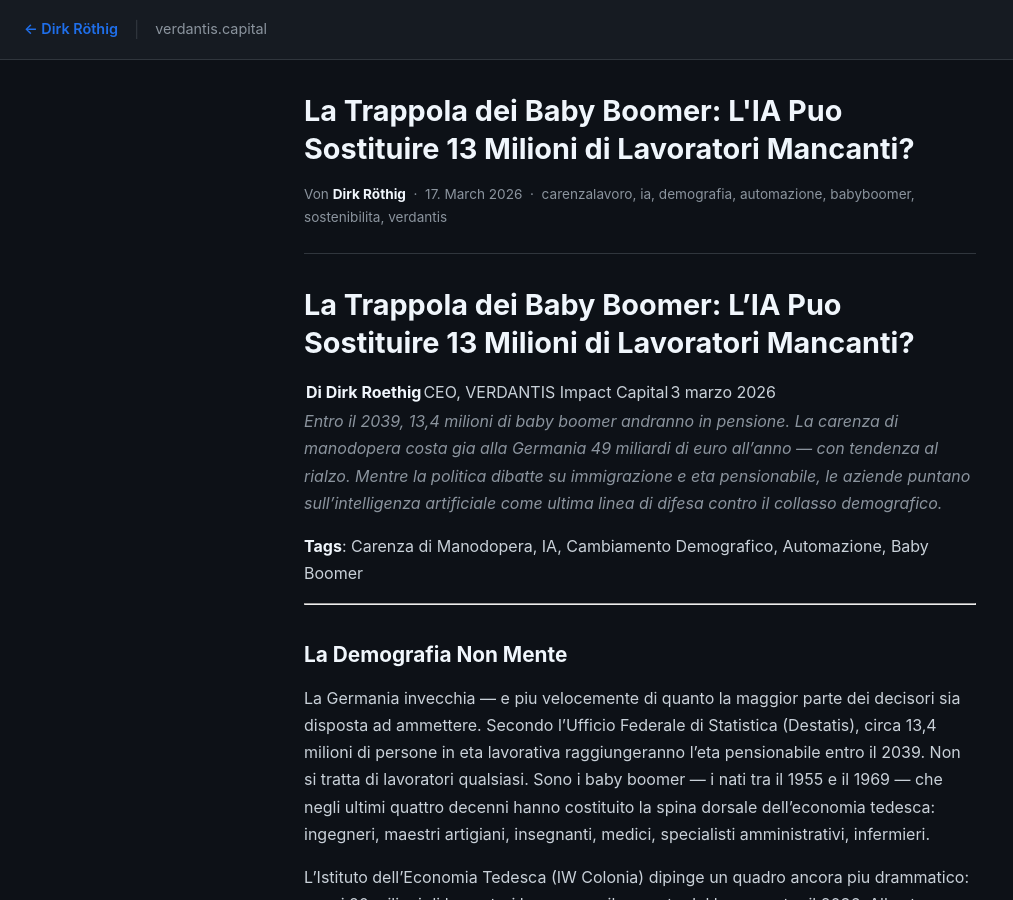
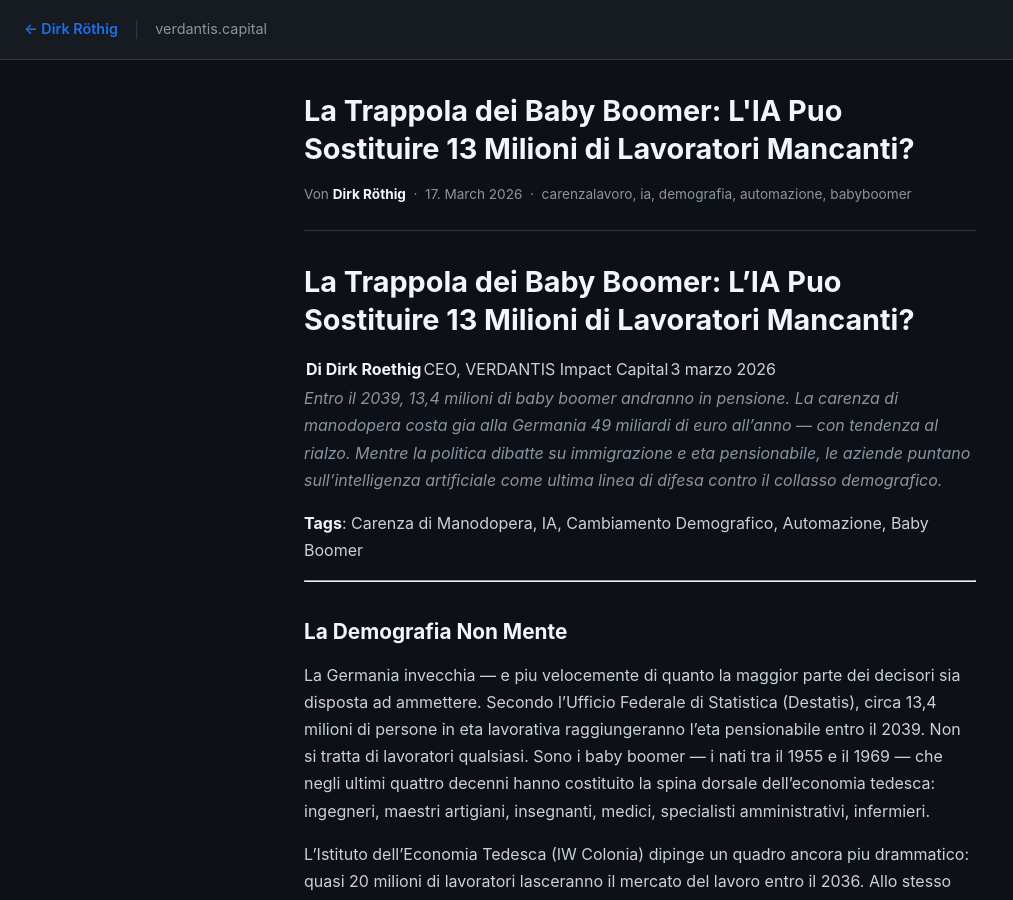
Before and after one commit to GaudianVivere/GaudianVivere.github.io, a Jekyll site: the page built from _posts/2026-03-17-artikel-16-it.md, in a window 1280 px wide and 900 px high. Shown: the whole window, without its empty margins (0-1013 px from the left). Built offline with Jekyll 4.4.1, drawn with Linux system fonts in a browser that asks for light colours; some of the changed lines change nothing that is shown; some of the changed text lies outside the part shown.

Commit message:
Update 2026-03-17-artikel-16-it.md

```diff
--- a/_posts/2026-03-17-artikel-16-it.md
+++ b/_posts/2026-03-17-artikel-16-it.md
@@ -1,13 +1,8 @@
 ---
-layout: post
 title: "La Trappola dei Baby Boomer: L'IA Puo Sostituire 13 Milioni di Lavoratori Mancanti?"
-date: 2026-03-17
-categories: [sostenibilita]
-tags: ["carenzalavoro", "ia", "demografia", "automazione", "babyboomer", "sostenibilita", "verdantis"]
-author: "Dirk Roethig, CEO, VERDANTIS Impact Capital"
-lang: it
-published: true
 description: "Entro il 2039, 13,4 milioni di baby boomer andranno in pensione. La carenza di manodopera costa alla Germania 49 miliardi all'anno. L'IA e l'unica via d'uscita."
+tags: [carenzalavoro, ia, demografia, automazione, babyboomer]
+series: IA nel Business
 ---
 
 # La Trappola dei Baby Boomer: L'IA Puo Sostituire 13 Milioni di Lavoratori Mancanti?
```
